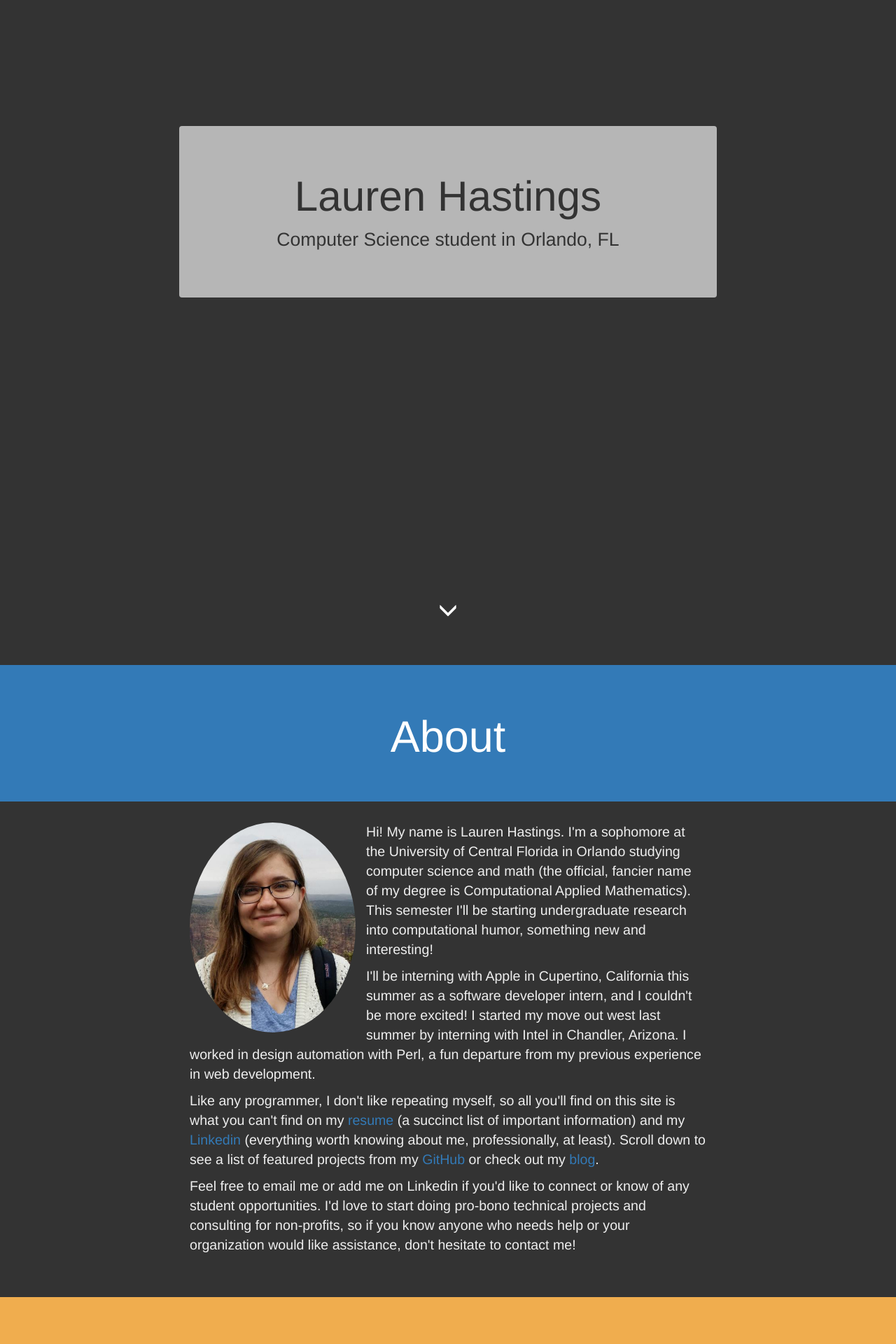
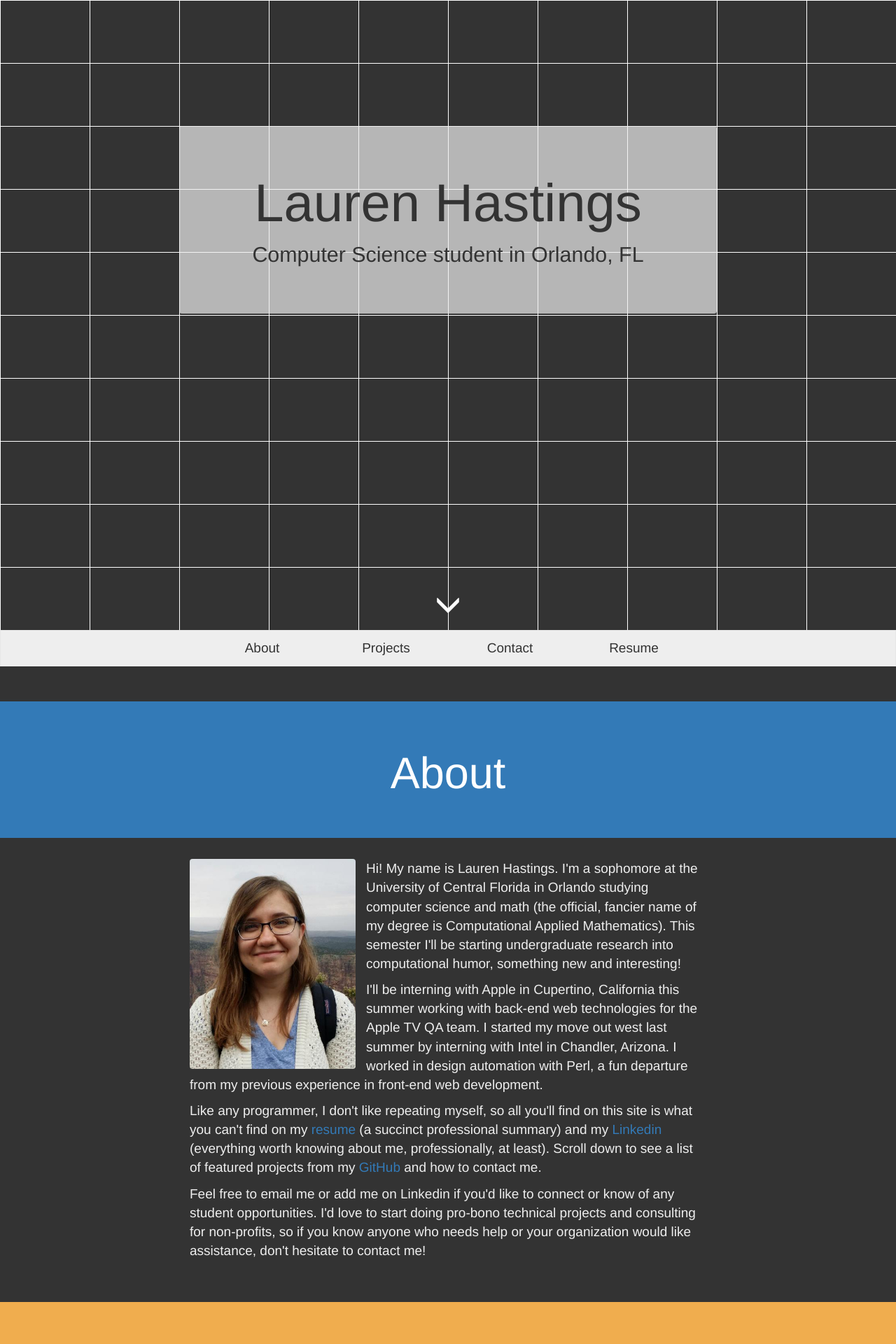
Before and after one commit to hastingsl/hastingsl.github.io, a Jekyll site: the page built from index.html, in a window 1280 px wide. Shown: the top 1920 px of the page at 70% size. Built offline with Jekyll 4.4.1, drawn with Linux system fonts in a browser that asks for light colours; nearby versions of some CDN libraries; some of the changed text lies outside the part shown.

Commit message:
Converted existing CSS to Sass, added navigation bar, modified some css, cleaned up JavaScript, removed blog links (to be added when site is complete), edited section text.

```diff
--- a/_layouts/section.html
+++ /dev/null
@@ -1,6 +0,0 @@
-<div class="header jumbotron {{ page.color }}" id="{{ page.name }}">
-  <center><h1><uppercase>{{ page.name }}</uppercase></h1></center>
-</div>
-<div class="container">
-  {{ content }}
-</div>
--- a/css/main.scss
+++ b/css/main.scss
@@ -1,53 +1,213 @@
 ---
-# Only the main Sass file needs front matter (the dashes are enough)
 ---
-@charset "utf-8";
 
+$dark-blue:  #337ab7;
+$dark-gray: #333;
+$gray: #eee;
+$green: #5cb85c;
+$narrow: 768px;
+$orange: #f0ad4e;
+$red: #d9534f;
+$transition: background-color 1s;
+$white: #fff;
 
-
-// Our variables
-$base-font-family: "Helvetica Neue", Helvetica, Arial, sans-serif;
-$base-font-size:   16px;
-$base-font-weight: 400;
-$small-font-size:  $base-font-size * 0.875;
-$base-line-height: 1.5;
-
-$spacing-unit:     30px;
-
-$text-color:       #111;
-$background-color: #fdfdfd;
-$brand-color:      #2a7ae2;
-
-$grey-color:       #828282;
-$grey-color-light: lighten($grey-color, 40%);
-$grey-color-dark:  darken($grey-color, 25%);
-
-// Width of the content area
-$content-width:    800px;
-
-$on-palm:          600px;
-$on-laptop:        800px;
-
-
-
-// Use media queries like this:
-// @include media-query($on-palm) {
-//     .wrapper {
-//         padding-right: $spacing-unit / 2;
-//         padding-left: $spacing-unit / 2;
-//     }
-// }
-@mixin media-query($device) {
-    @media screen and (max-width: $device) {
-        @content;
-    }
+#about {
+  background-color: $dark-blue;
 }
 
+.blue-link a {
+  color: $dark-blue;
+}
 
+.blue-link a:hover {
+  color: $dark-blue;
+}
 
-// Import partials from `sass_dir` (defaults to `_sass`)
-@import
-        "base",
-        "layout",
-        "syntax-highlighting"
-;
+body {
+  background-color: $dark-gray;
+  color: $white;
+  font-size: 1.9em;
+  padding-bottom: 20px;
+}
+
+.center {
+  text-align: center;
+}
+
+#contact {
+  background-color: $green;
+}
+
+.container {
+  color: #eee;
+  max-width: $narrow;
+}
+
+.container-fluid .jumbotron {
+  border-radius: 0px;
+}
+
+.dark {
+  background-color: rgba(0, 0, 0, 0.5);
+}
+
+.footer {
+  color: $white;
+}
+
+.footer a {
+  color: $white;
+}
+
+.footer a:hover {
+  color: $green;
+}
+
+.footer-icons{
+  font-size: 7em;
+}
+
+.grid {
+  height: 100vh;
+  position: absolute;
+  width: 100%;
+  top: 0;
+}
+
+img {
+  margin-right: 15px;
+}
+
+.img-rounded {
+  border-radius: 4px;
+}
+
+.jumbotron {
+  color: $white;
+  margin-top: 50px;
+}
+
+.light {
+  background-color: rgba(255, 255, 255, 0.5);
+}
+
+#masthead {
+  height: 100vh;
+  position: relative;
+  z-index: 3;
+}
+
+#masthead a {
+  background: transparent;
+  bottom: 0;
+  color: $white;
+  font-size: 2em;
+  left: 0;
+  padding: 5px;
+  position: absolute;
+  right: 0;
+  width: 100%;
+  z-index: 1;
+}
+
+#masthead a:hover {
+  background-color: rgba(0, 0, 0, 0.45);
+}
+
+#masthead .jumbotron {
+  background-color: rgba(238, 238, 238, 0.7);
+  border-radius: 4px;
+  color: $dark-gray;
+  margin-top: 20vh;
+  max-width: $narrow;
+}
+
+#masthead .jumbotron h1 {
+  font-size: 4em;
+}
+
+#masthead .jumbotron p {
+  font-size: 1.6em;
+}
+
+.navbar {
+  border-radius: 0;
+  margin-bottom: 0;
+}
+
+.navbar-default {
+  background-color: $gray;
+}
+
+.navbar-default .navbar-nav>li>a {
+  color: $dark-gray;
+}
+
+.navbar-default .navbar-nav>li>.hover-blue:hover {
+  color: $dark-blue;
+}
+
+.navbar-default .navbar-nav>li>.hover-green:hover {
+  color: $green;
+}
+
+.navbar-default .navbar-nav>li>.hover-orange:hover {
+  color: $orange;
+}
+
+.navbar-default .navbar-nav>li>.hover-red:hover {
+  color: $red;
+}
+
+.navbar-toggle {
+  border-radius: 0;
+}
+
+.orange-link a {
+  color: $orange;
+}
+
+.orange-link a:hover {
+  color: $orange;
+}
+
+#overlay-grid {
+  z-index: -1;
+}
+
+.overlay-tile {
+  transition: $transition;
+  -moz-transition: $transition;
+  -ms-transition: $transition;
+  -o-transition: $transition;
+  -webkit-transition: $transition;
+}
+
+#projects {
+  background-color: $orange;
+}
+
+.tile {
+  border: solid $white;
+  border-bottom: 0px;
+  border-top-width: 1px;
+  border-left-width: 1px;
+  border-right: 0px;
+  float: left;
+  height: 10vh;
+  position: relative;
+  width: 10%;
+}
+
+#tile-grid {
+  z-index: -2;
+}
+
+ul {
+  width: 100%;
+}
+
+ul li {
+  width: 25%;
+  text-align: center;
+}
--- a/css/site.css
+++ /dev/null
@@ -1,156 +0,0 @@
-.about a {
-  color: #337ab7;
-}
-
-.about a:hover {
-  color: #337ab7;
-}
-
-body {
-  background-color: #333;
-  padding-bottom: 50px;
-}
-
-.center {
-  text-align: center;
-}
-
-.container {
-  color: #eee;
-  font-size: 1.4em;
-  max-width: 768px;
-}
-
-.container-fluid .jumbotron {
-  border-radius: 0px;
-}
-
-.darken {
-  background-color: rgba(0, 0, 0, 0.5);
-}
-
-.dark-blue {
-  background-color: #337ab7;
-}
-
-.footer {
-  color: #fff;
-  font-size: 1.4em;
-}
-
-.footer a {
-  color: #fff;
-}
-
-.footer a:hover {
-  color: #5cb85c;
-}
-
-.footer-icons{
-  font-size: 7em;
-}
-
-.green {
-  background-color: #5cb85c;
-}
-
-.grid {
-  height: 100vh;
-  position: absolute;
-  width: 100%;
-  top: 0;
-}
-
-.header {
-  color: #fff;
-  margin-top: 50px;
-}
-
-img {
-  margin-right: 15px;
-}
-
-.lighten {
-  background-color: rgba(255, 255, 255, 0.5);
-}
-
-.orange {
-  background-color: #f0ad4e;
-}
-
-.orange-text {
-  color: #f0ad4e;
-}
-
-.orange-text:hover {
-  color: #f0ad4e;
-}
-
-.overlay {
-  z-index: 5;
-}
-
-#overlay-grid {
-  z-index: -1;
-}
-
-.overlay-tile {
-  -webkit-transition: background-color 1s;
-  -moz-transition: background-color 1s;
-  -o-transition: background-color 1s;
-  -ms-transition: background-color 1s;
-  transition: background-color 1s;
-}
-
-.splash {
-  height: 100vh;
-  position: relative;
-}
-
-.splash a {
-  background: transparent;
-  bottom: 0;
-  color: #fff;
-  font-size: 2em;
-  left: 0;
-  padding: 5px;
-  position: absolute;
-  right: 0;
-  width: 100%;
-  z-index: 1;
-}
-
-.splash a:hover {
-  background-color: rgba(0, 0, 0, 0.45);
-}
-
-.splash .jumbotron {
-  background-color: rgba(238,238,238, 0.7);
-  border-radius: 4px;
-  margin-top: 20vh;
-  max-width: 768px;
-}
-
-.splash .jumbotron h1 {
-  font-size: 4.3em;
-}
-
-.splash .jumbotron p {
-  font-size: 1.9em;
-}
-
-.tile {
-  border: solid rgba(255, 255, 255, 0.7);
-  border-bottom: 0px;
-  border-top-width: 1px;
-  border-left-width: 1px;
-  border-right: 0px;
-  float: left;
-  height: 10vh;
-  position: relative;
-  width: 10%;
-}
-
-#tile-holder {
-  z-index: -2;
-}
--- a/index.html
+++ b/index.html
@@ -1,11 +1,11 @@
 ---
-css: site
+css: main
 layout: default
 title: Lauren Hastings
 ---
 <div class="container-fluid">
-  <div class="row splash" id="splash">
-    <div class="overlay">
+  <div class="row" id="masthead">
+    <div>
       <center>
         <div class="jumbotron">
             <h1>Lauren Hastings</h1>
@@ -13,63 +13,98 @@ title: Lauren Hastings
         </div>
       </center>
     </div>
-    <div class="grid" id="overlay-grid"></div>
-    <div class="grid" id="tile-holder"></div>
-    <a aria-label="Scroll down to content" data-scroll href="#about" role="button">
+    <div class="grid" id="overlay-grid">
+      {% for i in (0..99) %}
+        <div class="overlay-tile tile" id="overlay-{{ i }}"></div>
+      {% endfor %}
+    </div>
+    <div class="grid" id="tile-grid">
+      {% for i in (0..99) %}
+        <div class="tile" id="tile-{{ i }}"></div>
+      {% endfor %}
+    </div>
+    <a href="#nav">
       <center><span class="glyphicon glyphicon-menu-down"></span></center>
     </a>
   </div>
   <div class="row">
-    <div class="header jumbotron dark-blue" id="about">
+    <nav class="navbar navbar-default" id="nav">
+      <div class="container">
+        <div class="navbar-header">
+          <button aria-expanded="false" class="collapsed navbar-toggle" data-toggle="collapse" data-target="#navigation" type="button">
+            <span class="sr-only">Toggle navigation</span>
+            <span class="icon-bar"></span>
+            <span class="icon-bar"></span>
+            <span class="icon-bar"></span>
+          </button>
+        </div>
+        <div class="collapse navbar-collapse" id="navigation">
+          <ul class="nav navbar-nav">
+            <li><a class="hover-blue" href="#about">About</a></li>
+            <li><a class="hover-orange" href="#projects">Projects</a></li>
+            <li><a class="hover-green" href="#contact">Contact</a></li>
+            <li><a class="hover-red" href="files/resume.pdf" target="_blank">Resume</a></li>
+          </ul>
+        </div>
+      </div>
+    </nav>
+  </div>
+  <div class="row">
+    <div class="header jumbotron" id="about">
       <center><h1>About</h1></center>
     </div>
-    <div class="about container">
+    <div class="blue-link container">
+      <img align="left" class="img-rounded" height="300" src="files/lauren.jpg">
       <p>
-        <img align="left" alt="Me" class="img-circle" height="300px" src="files/lauren.jpg">
         Hi! My name is Lauren Hastings. I'm a sophomore at the University of Central Florida in Orlando studying computer science and math (the official, fancier name of my degree is Computational Applied Mathematics). This semester I'll be starting undergraduate research into computational humor, something new and interesting!
       </p>
       <p>
-        I'll be interning with Apple in Cupertino, California this summer as a software developer intern, and I couldn't be more excited! I started my move out west last summer by interning with Intel in Chandler, Arizona. I worked in design automation with Perl, a fun departure from my previous experience in web development.
+        I'll be interning with Apple in Cupertino, California this summer working with back-end web technologies for the Apple TV QA team. I started my move out west last summer by interning with Intel in Chandler, Arizona. I worked in design automation with Perl, a fun departure from my previous experience in front-end web development.
       </p>
       <p>
-        Like any programmer, I don't like repeating myself, so all you'll find on this site is what you can't find on my <a alt="Resume" href="files/resume-lauren-hastings.pdf" target="_blank">resume</a> (a succinct list of important information) and my <a alt="Linkedin" href="https://www.linkedin.com/in/hastingsl" target="_blank">Linkedin</a> (everything worth knowing about me, professionally, at least). Scroll down to see a list of featured projects from my <a alt="GitHub" href="https://www.github.com/hastingsl" target="_blank">GitHub</a> or check out my <a alt="Blog" href="blog" target="_blank">blog</a>.
+        Like any programmer, I don't like repeating myself, so all you'll find on this site is what you can't find on my <a href="files/resume.pdf" target="_blank">resume</a> (a succinct professional summary) and my <a href="https://www.linkedin.com/in/hastingsl" target="_blank">Linkedin</a> (everything worth knowing about me, professionally, at least). Scroll down to see a list of featured projects from my <a href="https://www.github.com/hastingsl" target="_blank">GitHub</a> and how to contact me.
       </p>
       <p>
         Feel free to email me or add me on Linkedin if you'd like to connect or know of any student opportunities. I'd love to start doing pro-bono technical projects and consulting for non-profits, so if you know anyone who needs help or your organization would like assistance, don't hesitate to contact me!
       </p>
     </div>
   </div>
-  <div class="row">
-    <div class="header jumbotron orange" id="projects">
+  <div class="row orange-link">
+    <div class="header jumbotron" id="projects">
       <center><h1>Projects</h1></center>
     </div>
     <div class="container">
       <div class="row">
-        This is where I'll post upcoming, in progress and completed personal projects I work on to learn new languages and frameworks. You can find the source code on <a alt="GitHub" class="orange-text" href="https://www.github.com/hastingsl" target="_blank">GitHub</a>. For a complete list of all completed projects, personal and professional, see my <a alt="Linkedin" class="orange-text" href="https://www.linkedin.com/in/hastingsl" target="_blank">Linkedin</a>.
+        <p>
+          This is where I'll post upcoming, in progress and completed personal projects I work on to learn new languages and frameworks. It's currently rather sparse, but rest assured, I intend to add more projects in the future. You can find all of my source code on <a href="https://www.github.com/hastingsl" target="_blank">GitHub</a>. For a complete list of all completed projects, personal and professional, see my <a href="https://www.linkedin.com/in/hastingsl" target="_blank">Linkedin</a>.
+        </p>
       </div>
       <hr/>
       <div class="row">
         <h2>
-          <a alt="My Personal Site" class="orange-text" href="https://www.github.com/hastingsl/hastingsl.github.io" target="_blank" >My Personal Site</a> <small>in progress</small>
+          <a href="https://www.github.com/hastingsl/hastingsl.github.io" target="_blank" >My Personal Site</a> <small>in progress</small>
         </h2>
         <p>
-          This website! I built this from scratch with HTML, CSS, JavaScript, jQuery and Bootstrap. The project is hosted on Github using Jekyll for Github pages.
+          This website! I built this from scratch using HTML, CSS, JavaScript, jQuery and the Bootstrap library. I also learned to use Jekyll, the CSS pre-processor Sass, Liquid templates, and Markdown for this project.
         </p>
       </div>
       <hr/>
     </div>
   </div>
   <div class="row">
-    <div class="header jumbotron green" id="contact">
+    <div class="header jumbotron" id="contact">
       <center><h1>Contact</h1></center>
     </div>
     <center class="footer">
       <div class="footer-icons">
-        <a alt="GitHub" href="https://www.github.com/hastingsl/hastingsl.github.io" target="_blank"><i class="fa fa-github"></i></a>
-        <a alt="Linkedin" href="https://www.linkedin.com/in/hastingsl" target="_blank"><i class="fa fa-linkedin-square"></i></a>
+        <a href="https://www.github.com/hastingsl/hastingsl.github.io" target="_blank"><i class="fa fa-github"></i></a>
+        <a href="https://www.linkedin.com/in/hastingsl" target="_blank"><i class="fa fa-linkedin-square"></i></a>
       </div>
       <br/>
       <i class="fa fa-envelope"></i> lhastingsa@gmail.com
+      <br/>
+      <hr/>
+      <a href="#masthead">Back to top</a>
     </center>
   </div>
 </div>
--- a/js/site.js
+++ b/js/site.js
@@ -1,5 +1,7 @@
-/*Miscellaneous JavaScript for the main personal page. See tile_animation file
-for the JavaScript for the flashing tile animation at the top of the page.*/
+/*
+  Miscellaneous JavaScript for the main personal page. See tile.js file for the
+  JavaScript for the flashing tiles in the main page masthead.
+*/
 
 $(function() {
   // Smooth scroll:
--- a/js/tile.js
+++ b/js/tile.js
@@ -1,67 +1,45 @@
-/* JavaScript to generate and darken/lighten the colored tiles at random. */
+// JavaScript responsible for main page flashing tiles.
 
-$(function(){
-  generate_tiles();
-  setInterval(animate_tiles, 1000);
+$(function() {
+
+  // Randomly assigns colors to tiles:
+  var colors = ["rgb(51, 122, 183)", "rgb(92, 184, 92)", "rgb(91, 192, 222)", "rgb(240, 173, 78)", "rgb(217, 83, 79)"];
+  for(var i = 0; i < 100; i++)
+    $("#tile-" + i).css("background-color", colors[getRandomNumber(colors.length)]);
+
+  setInterval(animate, 1000);
+
 });
 
-function animate_tiles() {
+function animate() {
 
-  // Return dark tiles to normal:
-  $(".darken").each(function(index) {
-    $("#" + $(this).attr("id")).removeClass("darken");
-  });
+  // Removes the lighten and darken classes on elements possessing these classes.
+  remove("dark");
+  remove("light");
 
-  // Return light tiles to normal:
-  $(".lighten").each(function(index) {
-    $("#" + $(this).attr("id")).removeClass("lighten");
-  });
-
+  // Darkens and lightens 20 tiles.
   for(var i = 0; i < 10; i++) {
-    // Lighten random tile:
-    lighten();
-    // Darken random tile:
-    darken();
+    changeColor("dark");
+    changeColor("light");
   }
 
 }
 
-function darken() {
-  var item_id = "#overlay-" + get_random_num(100);
-  console.log(item_id);
-  if($(item_id).hasClass("darken") || $(item_id).hasClass("lighten")) {
-    darken();
-  }
-  else {
-    console.log("something");
-    $(item_id).addClass("darken");
-  }
+/* Randomly chooses an overlay tile to darken or lighten by adding the class
+  passed to the function. */
+function changeColor(transition) {
+  $("#overlay-" + getRandomNumber(100)).addClass(transition);
 }
 
-function generate_tiles() {
-  // Array of possible tile colors:
-  var tile_colors = ["rgb(51, 122, 183)", "rgb(92, 184, 92)", "rgb(91, 192, 222)", "rgb(240, 173, 78)", "rgb(217, 83, 79)"];
-  for(var i = 0; i < 100; i++) {
-    // Adds grid of tiles:
-    $("#tile-holder").append('<div class="tile" id="tile-' + i + '"></div>');
-    // Adds grid of overlay tiles to lighten/darken:
-    $("#overlay-grid").append('<div class="overlay-tile tile" id="overlay-' + i + '"></div>');
-    var color = tile_colors[get_random_num(tile_colors.length)];
-    // Randomly assigns color to each tile:
-    $("#tile-" + i).css("background-color", color);
-  }
+/* Generates a random integer less than the upper limit passed to the function. */
+function getRandomNumber(upperLimit) {
+  return Math.floor(Math.random() * upperLimit);
 }
 
-function get_random_num(upper_limit) {
-  return Math.floor(Math.random() * upper_limit);
+/* Iterates over every element possessing the class name passed to the function
+  and removes the class. */
+function remove(className) {
+  $("." + className).each(function(index) {
+    $("#" + $(this).attr("id")).removeClass(className);
+  });
 }
-
-function lighten() {
-  var item_id = "#overlay-" + get_random_num(100);
-  if($(item_id).hasClass("darken") || $(item_id).hasClass("lighten")) {
-    lighten();
-  }
-  else {
-    $(item_id).addClass("lighten");
-  }
-}
```
Also changed, not shown: _includes/about.html (deleted, +0 -18 lines), blog/index.html (+23 -0 lines), original-index.html (deleted, +0 -23 lines), 2 other files.
